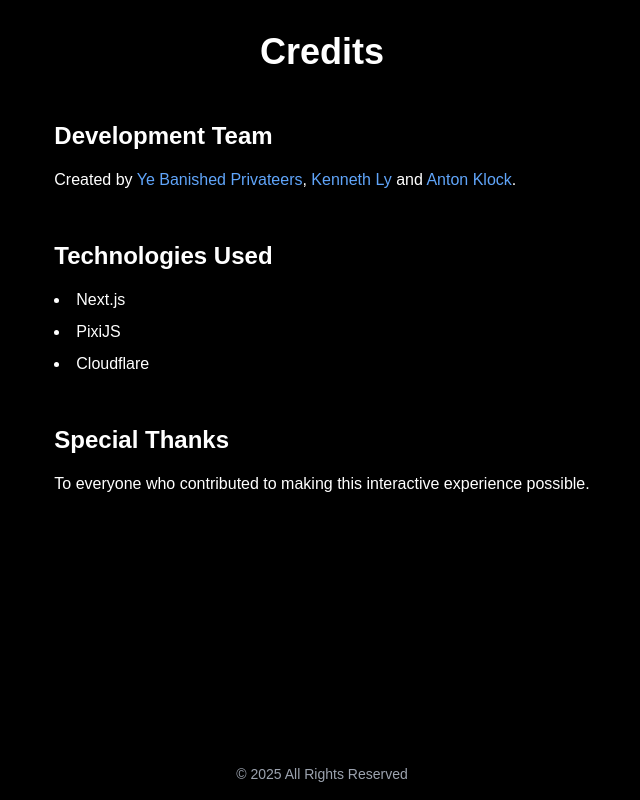
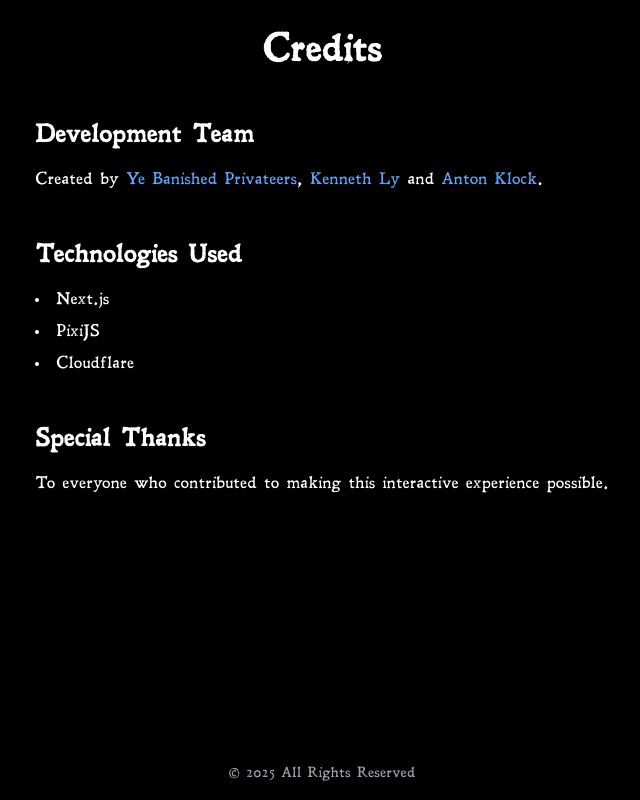
Before and after one commit to antonklock/pixijs-video-test, a Next.js app: page /credits in a window 1280 px wide. Shown: the whole page, without its empty margins (318-958 px from the left). Built offline with nearby package versions, Linux system fonts and the light colour scheme.

Commit message:
Adding custom font and updating layout on landing page

```diff
--- a/app/layout.tsx
+++ b/app/layout.tsx
@@ -13,6 +13,10 @@ const geistMono = localFont({
   weight: "100 900",
 });
 
+const leander = localFont({
+  src: "../public/fonts/Leander.ttf",
+});
+
 export const metadata: Metadata = {
   title: "Raise Your Glass",
   description: "Ye Banished Privateers",
@@ -26,7 +30,7 @@ export default function RootLayout({
   return (
     <html lang="en">
       <body
-        className={`${geistSans.variable} ${geistMono.variable} antialiased`}
+        className={`${geistSans.variable} ${geistMono.variable} ${leander.className} antialiased`}
       >
         {children}
       </body>
--- a/components/PlayThumbImg.tsx
+++ b/components/PlayThumbImg.tsx
@@ -72,21 +72,28 @@ const PlayGame: React.FC<PlayThumbButtonProps> = ({ onClick, className }) => {
         className={`absolute top-1/2 left-1/2 -translate-x-1/2 -translate-y-1/2 play-thumb-button w-full h-full ${className}`}
       >
         <div
-          className={`absolute top-1/2 pb-10 left-1/2 -translate-x-1/2 -translate-y-1/2 transition-opacity duration-[3000ms] flex flex-col items-center justify-center  ${
+          className={`absolute top-1/2 pb-10 left-1/2 -translate-x-1/2 -translate-y-1/2 transition-opacity duration-[3000ms] flex flex-col items-center justify-center w-full ${
             isMounted ? "opacity-100" : "opacity-0"
           }`}
           style={{ zIndex: 513 }}
         >
           <Image
-            className={``}
+            className={"w-32"}
             src={"/logos/ybp-Logo-white-256.png"}
             alt="Play Thumbnail"
             width={150}
             height={150}
             style={{ zIndex: 513 }}
           />
+          <h1 className={`text-white-200 md:text-4xl text-3xl mb-4`}>
+            Raise Your Glass
+          </h1>
 
-          <button onClick={handleClick} className={``} style={{ zIndex: 512 }}>
+          <button
+            onClick={handleClick}
+            className={"md:w-40 w-32"}
+            style={{ zIndex: 512 }}
+          >
             <Image
               src={"/images/play-game.png"}
               alt="Play Thumbnail"
```
